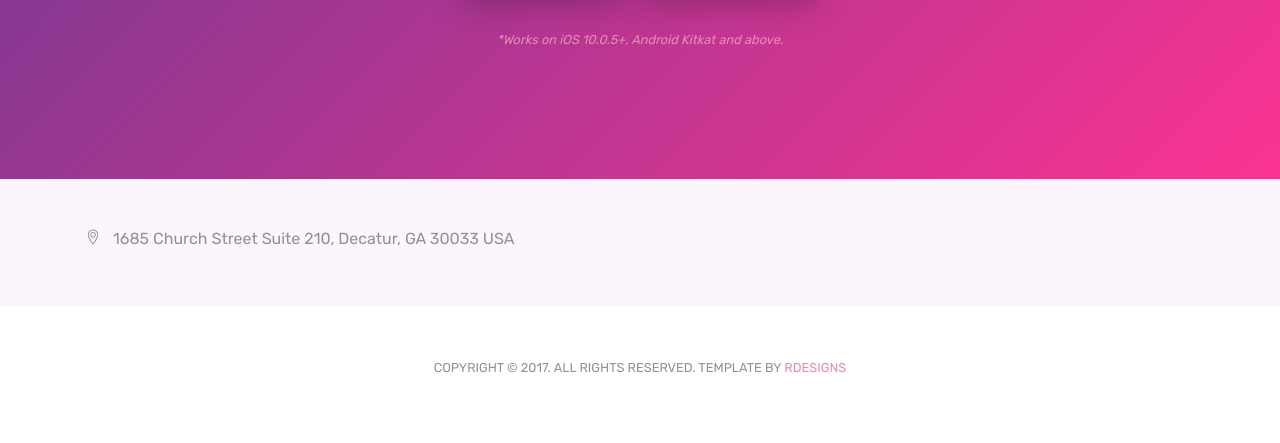
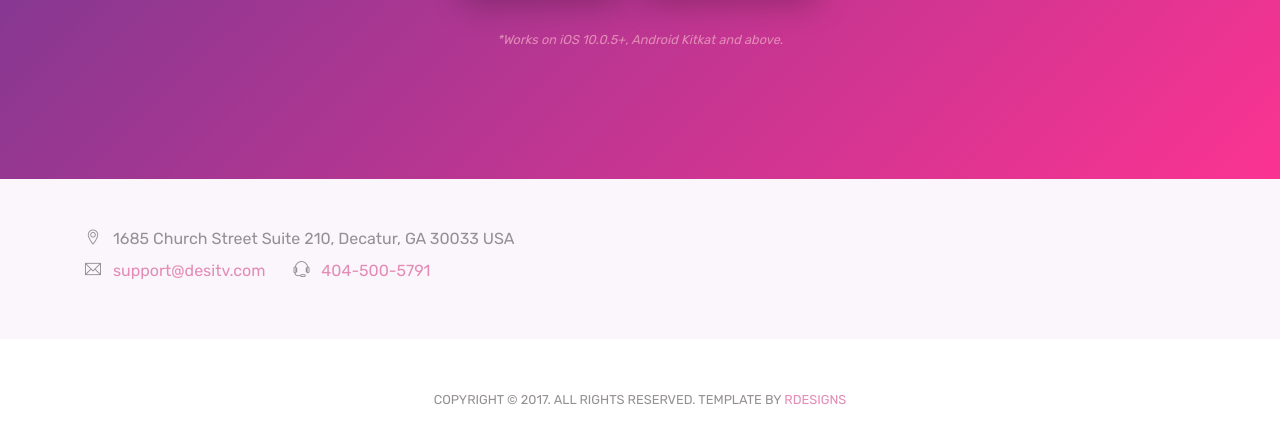
Before and after one commit to dtvmc/dtvmc.github.io, a plain HTML site: page index.html in a window 1280 px wide. Shown: the part 8354-8797 px from the top of the page. Drawn offline with Linux system fonts and the light colour scheme.

Commit message:
Contact Information Update

```diff
--- a/index.html
+++ b/index.html
@@ -481,16 +481,16 @@ URI     : https://colorlib.com
             <div class="row">
                 <div class="col-lg-6 text-center text-lg-left">
                     <p class="mb-2"> <span class="ti-location-pin mr-2"></span> 1685 Church Street Suite 210, Decatur, GA 30033 USA</p>
-                    <!-- <div class=" d-block d-sm-inline-block">
+                    <div class=" d-block d-sm-inline-block">
                         <p class="mb-2">
-                            <span class="ti-email mr-2"></span> <a class="mr-4" href="mailto:support@mobileapp.com">support@mobileapp.com</a>
+                            <span class="ti-email mr-2"></span> <a class="mr-4" href="mailto:support@desitv.com">support@desitv.com</a>
                         </p>
-                    </div> -->
-                    <!-- <div class="d-block d-sm-inline-block">
+                    </div>
+                    <div class="d-block d-sm-inline-block">
                         <p class="mb-0">
-                            <span class="ti-headphone-alt mr-2"></span> <a href="tel:51836362800">518-3636-2800</a>
+                            <span class="ti-headphone-alt mr-2"></span> <a href="tel:4045005791">404-500-5791</a>
                         </p>
-                    </div> -->
+                    </div>
 
                 </div>
                 <!-- <div class="col-lg-6">
```
